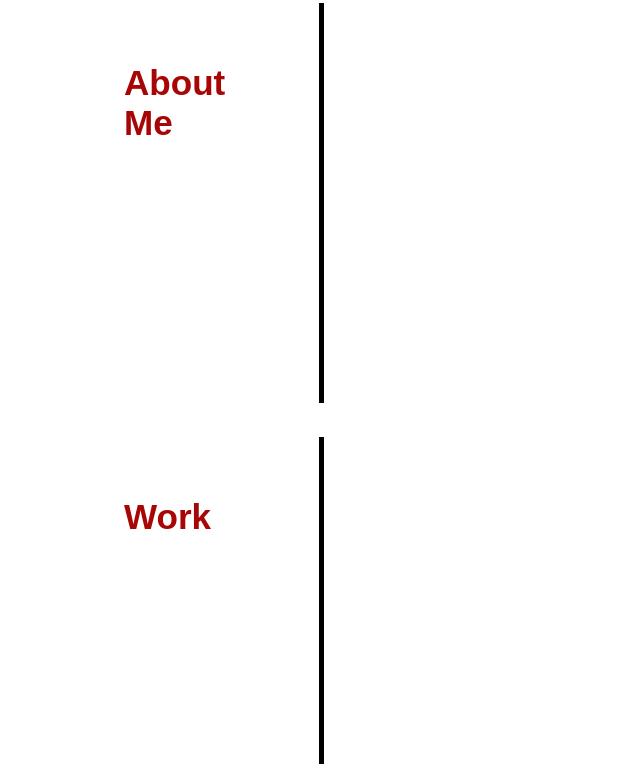
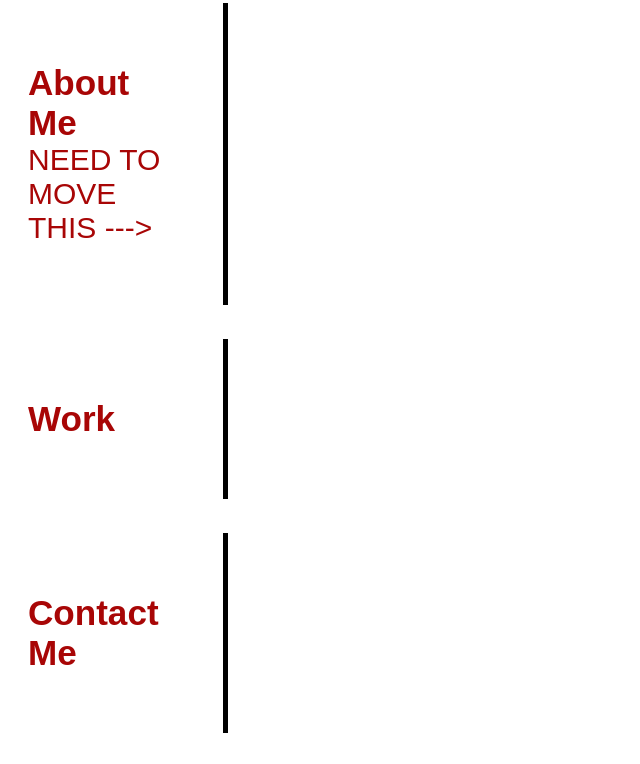
Before and after one commit to patrickpereira6/Portfolio, a plain HTML site: page index.html in a window 1280 px wide. Shown: the part 279-1043 px from the top of the page, without its empty margins (0-640 px from the left). Drawn offline with Linux system fonts and the light colour scheme.

Commit message:
update left menu

```diff
--- a/assets/style.css
+++ b/assets/style.css
@@ -38,7 +38,7 @@ header {
  background-size: cover;
  background-attachment: fixed;
  font-size: larger;
- width: 35%;
+ width: 20%;
  font-size: 30px;
  box-sizing: content-box;
 
@@ -52,7 +52,6 @@ header {
   padding-left: 0px;
   border-right: 5px solid black;
   width: 200px;
-  height: 400px;
   margin: 0 auto;
 
 }
--- a/index.html
+++ b/index.html
@@ -51,25 +51,30 @@
 <!--main section-->
 <main>
     <section class="categories">
-        <section id="about-Me" class="categories1">
+        <section id="About-Me" class="categories1">
             <div class="flex-row">
                 <h1>About Me</h1>
             </div>
+            <article>
+                    <p>
+                        NEED TO MOVE THIS --->
+                    </p>
+            </article>
         </section>
     </br>
 
-        <section id="work" class="categories1">
+        <section id="Work" class="categories1">
             <div class="flex-row">
                 <h1>Work</h1>
         </section>
     </br>
-        <section id="contact-me" class="categories1">
+        <section id="Contact-Me" class="categories1">
             <div class="flex-row">
                 <h1>Contact Me</h1>
             </div>
         </section>
 </br>
-        <section id="resume" class="categories1">
+        <section id="Resume" class="categories1">
             <div class="#flex-row">
                 <h1>Resume</h1>
             </div>
```
